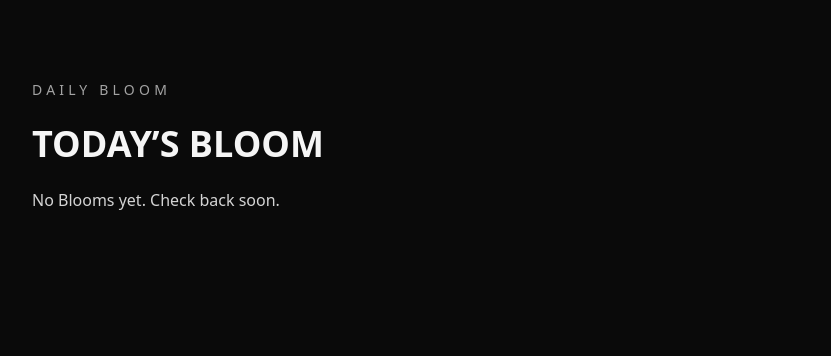
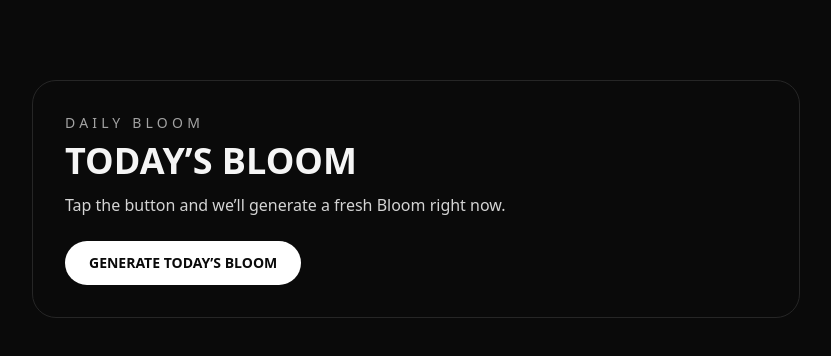
Before and after one commit to christelleyoung/Bloom, a Next.js app: page /daily in a window 1280 px wide. Shown: the top 356 px of the page, without its empty margins (224-1055 px from the left). Built offline with nearby package versions, Linux system fonts and the light colour scheme; no server answers; the database is empty.

Commit message:
Generate daily blooms on demand

```diff
--- /dev/null
+++ b/app/api/bloom/today/route.ts
@@ -0,0 +1,23 @@
+import { NextResponse } from "next/server";
+import { generateBloomMessage, validateBloomMessage } from "@/lib/openai";
+
+const MAX_ATTEMPTS = 3;
+
+export async function GET(request: Request) {
+  if (!process.env.OPENAI_API_KEY) {
+    return NextResponse.json({ error: "Missing OPENAI_API_KEY." }, { status: 500 });
+  }
+
+  const { searchParams } = new URL(request.url);
+  const mode = searchParams.get("mode") || "Daily";
+  const intensity = searchParams.get("intensity") || "Hard";
+
+  for (let attempt = 0; attempt < MAX_ATTEMPTS; attempt += 1) {
+    const message = await generateBloomMessage({ mode, intensity });
+    if (validateBloomMessage(message)) {
+      return NextResponse.json({ message });
+    }
+  }
+
+  return NextResponse.json({ error: "Generation failed validation." }, { status: 500 });
+}
--- a/app/daily/page.tsx
+++ b/app/daily/page.tsx
@@ -1,23 +1,12 @@
-import { getLatestBloom } from "@/lib/db";
+import DailyBloomClient from "@/components/DailyBloomClient";
 
 export const dynamic = "force-dynamic";
 
 export default function DailyBloomPage() {
-  const latest = getLatestBloom("sent") ?? getLatestBloom("approved");
-
   return (
     <main className="min-h-screen bg-neutral-950 px-6 py-20 text-neutral-100">
-      <div className="mx-auto max-w-3xl space-y-6">
-        <p className="text-sm uppercase tracking-[0.3em] text-neutral-400">Daily Bloom</p>
-        <h1 className="text-4xl font-semibold uppercase">Today’s Bloom</h1>
-        {latest ? (
-          <div className="rounded-3xl border border-neutral-800 p-8">
-            <p className="whitespace-pre-line text-lg text-neutral-100">{latest.content}</p>
-            <p className="mt-4 text-xs uppercase text-neutral-500">{latest.createdAt}</p>
-          </div>
-        ) : (
-          <p className="text-neutral-300">No Blooms yet. Check back soon.</p>
-        )}
+      <div className="mx-auto max-w-3xl">
+        <DailyBloomClient />
       </div>
     </main>
   );
--- /dev/null
+++ b/components/DailyBloomClient.tsx
@@ -0,0 +1,54 @@
+"use client";
+
+import { useState } from "react";
+
+export default function DailyBloomClient() {
+  const [message, setMessage] = useState("");
+  const [status, setStatus] = useState<"idle" | "loading" | "error" | "success">("idle");
+  const [error, setError] = useState("");
+
+  const generate = async () => {
+    setStatus("loading");
+    setError("");
+    try {
+      const response = await fetch("/api/bloom/today", { cache: "no-store" });
+      const payload = await response.json();
+      if (!response.ok) {
+        throw new Error(payload.error || "Failed to generate Bloom.");
+      }
+      setMessage(payload.message);
+      setStatus("success");
+    } catch (err) {
+      setStatus("error");
+      setError(err instanceof Error ? err.message : "Failed to generate Bloom.");
+    }
+  };
+
+  return (
+    <div className="rounded-3xl border border-neutral-800 p-8">
+      <p className="text-sm uppercase tracking-[0.3em] text-neutral-400">Daily Bloom</p>
+      <h1 className="mt-2 text-4xl font-semibold uppercase">Today’s Bloom</h1>
+      <p className="mt-3 text-neutral-300">
+        Tap the button and we’ll generate a fresh Bloom right now.
+      </p>
+      <button
+        type="button"
+        onClick={generate}
+        className="mt-6 rounded-full bg-white px-6 py-3 text-sm font-semibold uppercase text-neutral-950"
+        disabled={status === "loading"}
+      >
+        {status === "loading" ? "Generating..." : "Generate today’s Bloom"}
+      </button>
+
+      {status === "error" ? (
+        <p className="mt-4 text-sm text-red-400">{error}</p>
+      ) : null}
+
+      {message ? (
+        <div className="mt-6 rounded-2xl border border-neutral-800 bg-neutral-950/60 p-6">
+          <p className="whitespace-pre-line text-lg text-neutral-100">{message}</p>
+        </div>
+      ) : null}
+    </div>
+  );
+}
```
